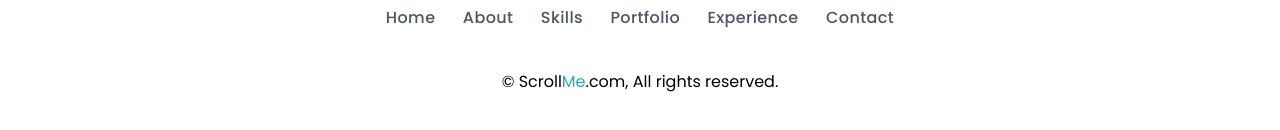
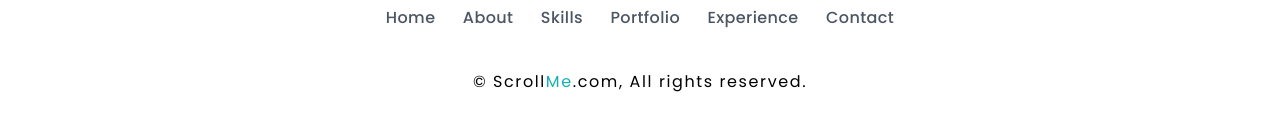
Before and after one commit to saurabhbakolia/Portfolio-Website, a React (Create React App) app: page /contact in a window 1280 px wide. Shown: the part 532-662 px from the top of the page. Built offline with nearby package versions, Linux system fonts and the light colour scheme.

Commit message:
Large Screen  Design Done

```diff
--- a/src/components/ContactPage.js
+++ b/src/components/ContactPage.js
@@ -36,7 +36,7 @@ const ContactPage = () => {
                             <li className="cursor-pointer"><Link to='/contact'>Contact</Link></li>
                         </ul>
                     </div>
-                    <div>
+                    <div className='tracking-widest'>
                         © Scroll<span className='text-[#16B0B2]'>Me</span>.com, All rights reserved.
                     </div>
                 </div>
```
